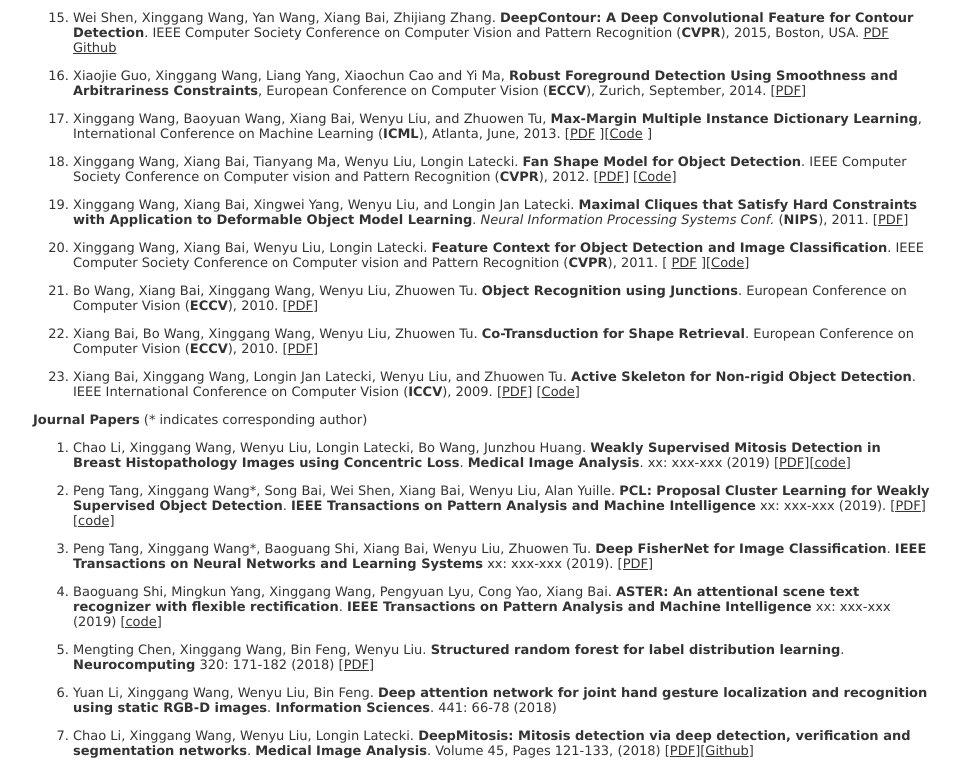
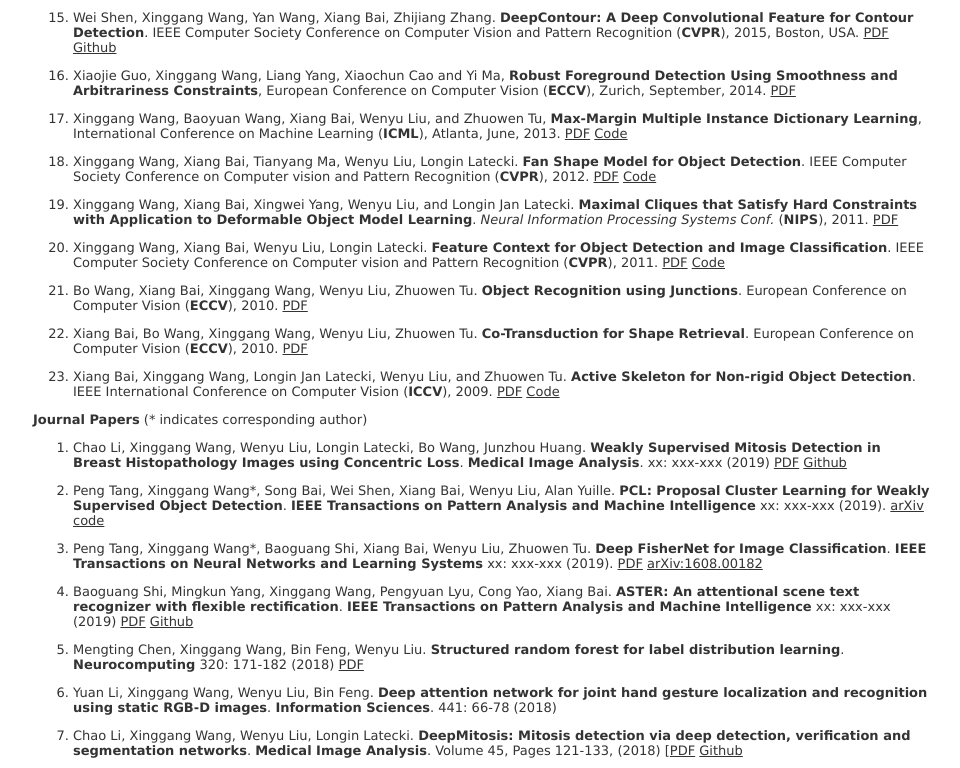
Before and after one commit to xwcv/xwcv.github.io, a plain HTML site: page pubs.htm in a window 1280 px wide. Shown: the part 995-1763 px from the top of the page, without its empty margins (157-1117 px from the left). Drawn offline with Linux system fonts and the light colour scheme.

Commit message:
edit pub

```diff
--- a/pubs.htm
+++ b/pubs.htm
@@ -52,7 +52,8 @@
 
   <li><p>Zilong Huang, Yunchao Wei, Xinggang Wang, Wenyu Liu. <strong>A PyTorch Semantic Segmentation Toolbox</strong>. <a href="./pubs/toolbox.pdf">PDF</a> <a href="https://github.com/speedinghzl/pytorch-segmentation-toolbox">Github</a></p></li>
 
-  <li><p>Zilong Huang, Xinggang Wang, Lichao Huang, Chang Huang, Yunchao Wei, Wenyu Liu. <strong>CCNet: Criss-Cross Attention for Semantic Segmentation</strong>. <a href="https://arxiv.org/abs/1811.11721">arXiv:1811.11721</a> (2018) [<a href="https://github.com/speedinghzl/CCNet">Github</a>]</p></li>
+  <li><p>Zilong Huang, Xinggang Wang, Lichao Huang, Chang Huang, Yunchao Wei, Wenyu Liu. <strong>CCNet: Criss-Cross Attention for Semantic Segmentation</strong>. <a href="https://arxiv.org/abs/1811.11721">arXiv:1811.11721</a> (2018) <a href="https://github.com/speedinghzl/CCNet">Github</a>
+  </p></li>
 
   <li><p>Liangchen Song, Cheng Wang, Lefei Zhang, Bo Du, Qian Zhang, Chang Huang, Xinggang Wang. <strong>Unsupervised Domain Adaptive Re-Identification: Theory and Practice</strong>. <a href="https://arxiv.org/abs/1807.11334">arXiv:1807.11334</a> (2018)</p></li>
 
@@ -121,44 +122,48 @@
   </p></li>
 
 
-  <li><p> Xiaojie Guo, Xinggang Wang, Liang Yang, Xiaochun Cao and Yi Ma, <strong>Robust Foreground Detection Using Smoothness and Arbitrariness Constraints</strong>, European Conference on Computer Vision (<strong>ECCV</strong>), Zurich, September, 2014. [<a href="http://cs.tju.edu.cn/orgs/vision/~xguo/publication/eccv14_guo.pdf">PDF</a>]</p></li>
+  <li><p> Xiaojie Guo, Xinggang Wang, Liang Yang, Xiaochun Cao and Yi Ma, <strong>Robust Foreground Detection Using Smoothness and Arbitrariness Constraints</strong>, European Conference on Computer Vision (<strong>ECCV</strong>), Zurich, September, 2014. <a href="http://cs.tju.edu.cn/orgs/vision/~xguo/publication/eccv14_guo.pdf">PDF</a></p></li>
 
 
-    <li><p> Xinggang Wang, Baoyuan Wang, Xiang Bai, Wenyu Liu, and Zhuowen Tu, <strong>Max-Margin Multiple Instance Dictionary Learning</strong>, International Conference on Machine Learning (<strong>ICML</strong>), Atlanta, June, 2013. [<a href="./pubs/icml2013_wang13d.pdf">PDF</a> ][<a href="https://bitbucket.org/xinggangw/mmdl" >Code</a> ]  </p></li>
+    <li><p> Xinggang Wang, Baoyuan Wang, Xiang Bai, Wenyu Liu, and Zhuowen Tu, <strong>Max-Margin Multiple Instance Dictionary Learning</strong>, International Conference on Machine Learning (<strong>ICML</strong>), Atlanta, June, 2013. <a href="./pubs/icml2013_wang13d.pdf">PDF</a> <a href="https://bitbucket.org/xinggangw/mmdl" >Code</a>
+    </p></li>
 
 
-    <li> <p>Xinggang Wang, Xiang Bai, Tianyang Ma, Wenyu Liu, Longin Latecki. <strong>Fan Shape Model for Object Detection</strong>. IEEE Computer Society Conference on Computer vision and Pattern Recognition (<strong>CVPR</strong>), 2012. [<a href="./pubs/cvpr12.pdf">PDF</a>]
-    [<a href="https://sites.google.com/site/cvxwang/fsm_release.7z?attredirects=0">Code</a>] </p> </li>
+    <li> <p>Xinggang Wang, Xiang Bai, Tianyang Ma, Wenyu Liu, Longin Latecki. <strong>Fan Shape Model for Object Detection</strong>. IEEE Computer Society Conference on Computer vision and Pattern Recognition (<strong>CVPR</strong>), 2012. <a href="./pubs/cvpr12.pdf">PDF</a>
+    <a href="https://sites.google.com/site/cvxwang/fsm_release.7z?attredirects=0">Code</a> </p> </li>
 
     <li><p> Xinggang Wang, Xiang Bai, Xingwei Yang, Wenyu Liu, and Longin Jan Latecki. <strong>Maximal Cliques that Satisfy Hard Constraints with Application to Deformable Object Model Learning</strong>. <i>Neural Information Processing Systems Conf.</i>  (<strong>NIPS</strong>), 2011.
-    [<a href="./pubs/nips11.pdf">PDF</a>]  </p></li>
+    <a href="./pubs/nips11.pdf">PDF</a>  </p></li>
 
-    <li><p> Xinggang Wang, Xiang Bai, Wenyu Liu, Longin Latecki. <strong>Feature Context for Object Detection and Image Classification</strong>. IEEE Computer Society Conference on Computer vision and Pattern Recognition (<strong>CVPR</strong>), 2011. [ <a href="./pubs/cvpr11.pdf" >PDF</a> ][<a href="https://sites.google.com/site/cvxwang/feature_context.zip?attredirects=0"">Code</a>]  </p></li>
+    <li><p> Xinggang Wang, Xiang Bai, Wenyu Liu, Longin Latecki. <strong>Feature Context for Object Detection and Image Classification</strong>. IEEE Computer Society Conference on Computer vision and Pattern Recognition (<strong>CVPR</strong>), 2011. <a href="./pubs/cvpr11.pdf" >PDF</a> <a href="https://sites.google.com/site/cvxwang/feature_context.zip?attredirects=0"">Code</a>  </p></li>
 
-    <li><p> Bo Wang, Xiang Bai, Xinggang Wang, Wenyu Liu, Zhuowen Tu. <strong>Object Recognition using Junctions</strong>. European Conference on Computer Vision (<strong>ECCV</strong>), 2010. [<a href="./pubs/eccv-ju.pdf" >PDF</a>]  </p></li>
+    <li><p> Bo Wang, Xiang Bai, Xinggang Wang, Wenyu Liu, Zhuowen Tu. <strong>Object Recognition using Junctions</strong>. European Conference on Computer Vision (<strong>ECCV</strong>), 2010. <a href="./pubs/eccv-ju.pdf" >PDF</a>
+    </p></li>
 
-    <li><p> Xiang Bai, Bo Wang, Xinggang Wang, Wenyu Liu, Zhuowen Tu. <strong>Co-Transduction for Shape Retrieval</strong>. European Conference on Computer Vision (<strong>ECCV</strong>), 2010. [<a href="./pubs/eccv-co.pdf">PDF</a>]  </p></li>
+    <li><p> Xiang Bai, Bo Wang, Xinggang Wang, Wenyu Liu, Zhuowen Tu. <strong>Co-Transduction for Shape Retrieval</strong>. European Conference on Computer Vision (<strong>ECCV</strong>), 2010. <a href="./pubs/eccv-co.pdf">PDF</a>
+      </p></li>
 
-    <li><p> Xiang Bai, Xinggang Wang, Longin Jan Latecki, Wenyu Liu, and Zhuowen Tu. <strong>Active Skeleton for Non-rigid Object Detection</strong>. IEEE International Conference on Computer Vision (<strong>ICCV</strong>), 2009. [<a href="./pubs/iccv09.pdf">PDF</a>] [<a href="http://www.loni.ucla.edu/~ztu/publication/active_skeleton_code.zip">Code</a>]  </p></li>
+    <li><p> Xiang Bai, Xinggang Wang, Longin Jan Latecki, Wenyu Liu, and Zhuowen Tu. <strong>Active Skeleton for Non-rigid Object Detection</strong>. IEEE International Conference on Computer Vision (<strong>ICCV</strong>), 2009. <a href="./pubs/iccv09.pdf">PDF</a> <a href="http://www.loni.ucla.edu/~ztu/publication/active_skeleton_code.zip">Code</a>  </p></li>
   </ol>
 
   <p><b>Journal Papers</b> (* indicates corresponding author)</p>
   <ol>
-  <li><p>Chao Li, Xinggang Wang, Wenyu Liu, Longin Latecki, Bo Wang, Junzhou Huang. <strong>Weakly Supervised Mitosis Detection in Breast Histopathology Images using Concentric Loss</strong>. <strong>Medical Image Analysis</strong>. xx: xxx-xxx (2019) <a href="">[PDF]</a><a href="https://github.com/hustvl/SegMitos_mitosis_detection">[code]</a></li> </p></li>
+  <li><p>Chao Li, Xinggang Wang, Wenyu Liu, Longin Latecki, Bo Wang, Junzhou Huang. <strong>Weakly Supervised Mitosis Detection in Breast Histopathology Images using Concentric Loss</strong>. <strong>Medical Image Analysis</strong>. xx: xxx-xxx (2019) <a href="./pubs/segmitosis.pdf">PDF</a> <a href="https://github.com/hustvl/SegMitos_mitosis_detection">Github</a></li> </p></li>
 
-  <li><p>Peng Tang, Xinggang Wang*, Song Bai, Wei Shen, Xiang Bai, Wenyu Liu, Alan Yuille. <strong>PCL: Proposal Cluster Learning for Weakly Supervised Object Detection</strong>. <strong>IEEE Transactions on Pattern Analysis and Machine Intelligence</strong> xx: xxx-xxx (2019). <a href="https://arxiv.org/abs/1807.03342">[PDF]</a><a href="https://github.com/ppengtang/oicr/tree/pcl">[code]</a></li>
+  <li><p>Peng Tang, Xinggang Wang*, Song Bai, Wei Shen, Xiang Bai, Wenyu Liu, Alan Yuille. <strong>PCL: Proposal Cluster Learning for Weakly Supervised Object Detection</strong>. <strong>IEEE Transactions on Pattern Analysis and Machine Intelligence</strong> xx: xxx-xxx (2019). <a href="https://arxiv.org/abs/1807.03342">arXiv</a> <a href="https://github.com/ppengtang/oicr/tree/pcl">code</a></li>
 
-  <li><p>Peng Tang, Xinggang Wang*, Baoguang Shi, Xiang Bai, Wenyu Liu, Zhuowen Tu. <strong>Deep FisherNet for Image Classification</strong>. <strong>IEEE Transactions on Neural Networks and Learning Systems</strong> xx: xxx-xxx (2019). <a href="https://ieeexplore.ieee.org/document/8522050">[PDF]</a></p></li>
+  <li><p>Peng Tang, Xinggang Wang*, Baoguang Shi, Xiang Bai, Wenyu Liu, Zhuowen Tu. <strong>Deep FisherNet for Image Classification</strong>. <strong>IEEE Transactions on Neural Networks and Learning Systems</strong> xx: xxx-xxx (2019). <a href="https://ieeexplore.ieee.org/document/8522050">PDF</a> <a href="https://arxiv.org/abs/1608.00182">arXiv:1608.00182</a> </p></li>
 
-  <li><p>Baoguang Shi, Mingkun Yang, Xinggang Wang, Pengyuan Lyu, Cong Yao, Xiang Bai. <strong>ASTER: An attentional scene text recognizer with flexible rectification</strong>. <strong>IEEE Transactions on Pattern Analysis and Machine Intelligence</strong> xx: xxx-xxx (2019) <a href="https://github.com/bgshih/aster">[code]</a></p></li>
+  <li><p>Baoguang Shi, Mingkun Yang, Xinggang Wang, Pengyuan Lyu, Cong Yao, Xiang Bai. <strong>ASTER: An attentional scene text recognizer with flexible rectification</strong>. <strong>IEEE Transactions on Pattern Analysis and Machine Intelligence</strong> xx: xxx-xxx (2019) <a href="https://ieeexplore.ieee.org/document/8395027/">PDF</a> <a href="https://github.com/bgshih/aster">Github</a></p></li>
 
-  <li><p>Mengting Chen, Xinggang Wang, Bin Feng, Wenyu Liu. <strong>Structured random forest for label distribution learning</strong>. <strong>Neurocomputing</strong> 320: 171-182 (2018) <a href="https://www.sciencedirect.com/science/article/pii/S0925231218310622">[PDF]</a></p></li>
+  <li><p>Mengting Chen, Xinggang Wang, Bin Feng, Wenyu Liu. <strong>Structured random forest for label distribution learning</strong>. <strong>Neurocomputing</strong> 320: 171-182 (2018) <a href="./pubs/structRF.pdf">PDF</a>
+  </p></li>
 
   <li><p> Yuan Li, Xinggang Wang, Wenyu Liu, Bin Feng. <strong>Deep attention network for joint hand gesture localization and recognition using static RGB-D images</strong>. <strong>Information Sciences</strong>. 441: 66-78 (2018)
   </p>
   </li>
 
-  <li><p>Chao Li, Xinggang Wang, Wenyu Liu, Longin Latecki. <strong>DeepMitosis: Mitosis detection via deep detection, verification and segmentation networks</strong>. <strong>Medical Image Analysis</strong>. Volume 45, Pages 121-133, (2018) [<a href="https://www.sciencedirect.com/science/article/pii/S1361841517301834">PDF</a>][<a href="https://github.com/ChaoLi977/DeepMitosis">Github</a>]
+  <li><p>Chao Li, Xinggang Wang, Wenyu Liu, Longin Latecki. <strong>DeepMitosis: Mitosis detection via deep detection, verification and segmentation networks</strong>. <strong>Medical Image Analysis</strong>. Volume 45, Pages 121-133, (2018) [<a href="./pubs/MD.pdf">PDF</a> <a href="https://github.com/ChaoLi977/DeepMitosis">Github</a>
   </p>
   </li>
 
```
Also changed, not shown: 3 other files.
